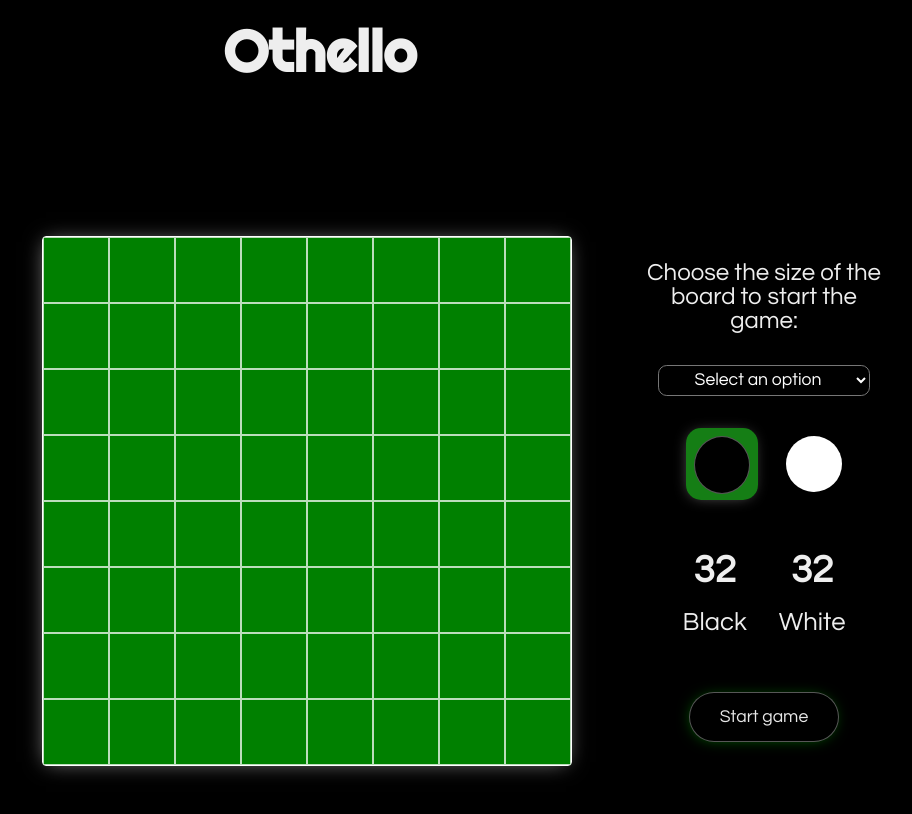
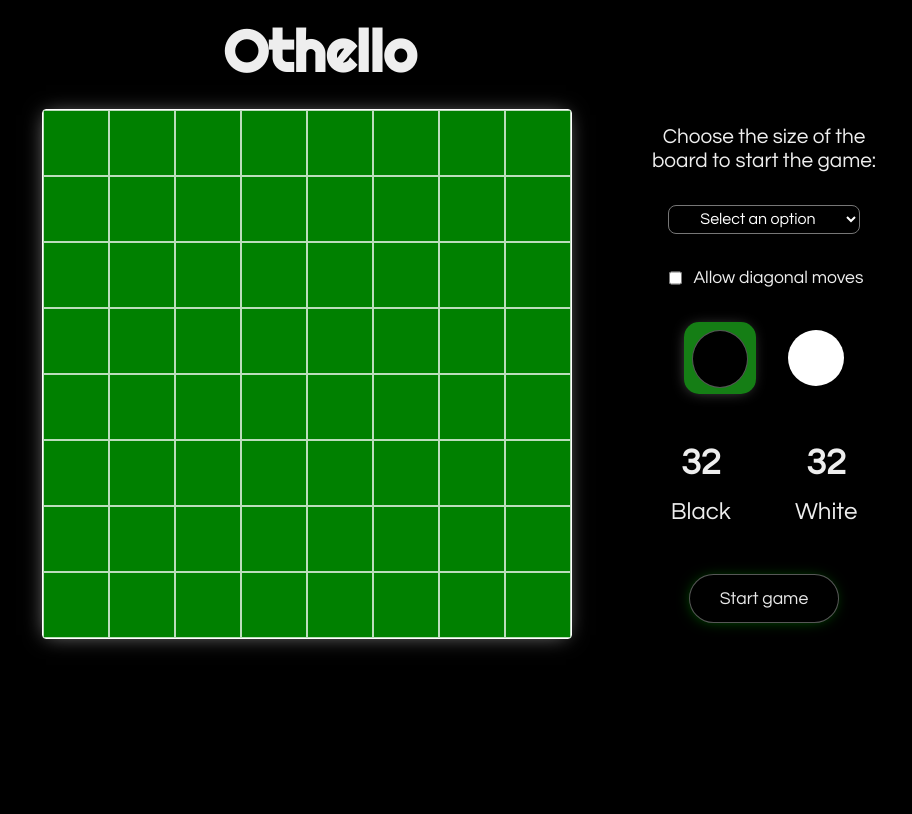
Before and after one commit to Camilaf19/othello-game2, a React (Create React App) app: page / in a window 1280 px wide. Shown: the top 814 px of the page, without its empty margins (205-1117 px from the left). Built offline with nearby package versions, Linux system fonts and the light colour scheme.

Commit message:
Allow diagonal moves

```diff
--- a/src/App.tsx
+++ b/src/App.tsx
@@ -10,26 +10,30 @@
   const initialBoard = new Board(8, 8)
   const [board, setBoard] = useState(initialBoard)
   const newBoard = board.initBoard()
+
   const [turn, setTurn] = useState(1)
   const [sizeBoard, setSizeBoard] = useState(8)
+  const [winner, setWinner] = useState('')
+  const [showModal, setShowModal] = useState(false)
+
   const [whiteTokens, setWhiteTokens] = useState((sizeBoard * sizeBoard) / 2)
   const [blackTokens, setBlackTokens] = useState((sizeBoard * sizeBoard) / 2)
-  const [winner, setWinner] = useState('')
-  const [show, setShow] = useState(false)
+  const [isCheckedDiagonal, setIsCheckedDiagonal] = useState(false)
+
+  const newWinner = turn === 1 ? 'White' : 'Black'
 
   useEffect(() => {
     if (whiteTokens <= 0 || blackTokens <= 0) {
-      const newWinner = turn === 1 ? 'White' : 'Black'
       setWinner(newWinner)
-      setShow(true)
+      setShowModal(true)
     }
-  }, [blackTokens, whiteTokens, turn])
+  }, [blackTokens, whiteTokens, turn, newWinner])
 
-  const handleChange = (event: React.ChangeEvent<HTMLSelectElement>) => {
-    const valueSelected = parseInt(event.target.value)
-    setSizeBoard(valueSelected)
-    setBoard(new Board(valueSelected, valueSelected))
-    const initTokens = (valueSelected * valueSelected) / 2
+  const handleChangeSelect = (event: React.ChangeEvent<HTMLSelectElement>) => {
+    const newSize = parseInt(event.target.value)
+    setSizeBoard(newSize)
+    setBoard(new Board(newSize, newSize))
+    const initTokens = (newSize * newSize) / 2
     setBlackTokens(initTokens)
     setWhiteTokens(initTokens)
   }
@@ -42,7 +46,7 @@
   }
 
   const handleClickBoard = (irow: number, icol: number) => {
-    const selectedCell = new Cell(irow, icol, turn)
+    const selectedCell = new Cell(irow, icol, turn, isCheckedDiagonal)
     const isValidMove = selectedCell.validateMove(board)
     selectedCell.createChain(irow, icol, turn, board)
     const tokensChanged = selectedCell.flippedTokens
@@ -50,7 +54,7 @@
     const updateTokens: Record<number, () => void> = {
       1: () => {
         setBlackTokens((prevBlackTokens) => prevBlackTokens - tokensChanged)
-        setWhiteTokens((prevWhiteTokens) => prevWhiteTokens + tokensChanged - 1)
+        setWhiteTokens((prevWhiteTokens) => prevWhiteTokens + tokensChanged -1)
         setTurn(2)
       },
       2: () => {
@@ -59,7 +63,7 @@
         setTurn(1)
       },
     }
-    debugger
+
     updateDataTurn(isValidMove, selectedCell, updateTokens)
   }
 
@@ -72,8 +76,7 @@
       setWhiteTokens(whiteTokens)
       setBlackTokens(blackTokens)
       if (!selectedCell.checkAvailableMoves(turn, board)) {
-        setShow(true)
-        const newWinner = turn === 1 ? 'White' : 'Black'
+        setShowModal(!showModal)
         setWinner(newWinner)
       }
     } else {
@@ -83,10 +86,14 @@
 
   const resetGameModal = () => {
     setBoard(initialBoard)
-    setWhiteTokens(32)
-    setBlackTokens(32)
+    setWhiteTokens((sizeBoard * sizeBoard) / 2)
+    setBlackTokens((sizeBoard * sizeBoard) / 2)
     setWinner('')
-    setShow(false)
+    setShowModal(false)
+  }
+
+  const onChangeCheckDiagonal = () => {
+    setIsCheckedDiagonal(!isCheckedDiagonal)
   }
 
   return (
@@ -103,21 +110,31 @@
           <h2 className='title-aside'>
             Choose the size of the board to start the game:
           </h2>
-          <select className='select' onChange={handleChange}>
+          <select
+            className='select'
+            onChange={handleChangeSelect}
+          >
             <option value={0}>Select an option</option>
             <option value={6}>6 x 6</option>
             <option value={8}>8 x 8</option>
             <option value={10}>10 x 10</option>
           </select>
-
+          <section className='check-diagonal'>
+            <input
+              type='checkbox'
+              checked={isCheckedDiagonal}
+              onChange={onChangeCheckDiagonal}
+            />
+            Allow diagonal moves
+          </section>
           <section className='turns-container'>
             <TokenDisplay
               className='token-black'
-              isSelected={turn === 1}
+              isChanged={turn === 1}
             />
             <TokenDisplay
               className='token-white'
-              isSelected={turn === 2}
+              isChanged={turn === 2}
             />
           </section>
           <PlayerStats
@@ -131,7 +148,7 @@
             Start game
           </button>
         </aside>
-        {show && (
+        {showModal && (
           <ModalWinner
             resetGameModal={resetGameModal}
             winner={winner}
--- a/src/classes/board.ts
+++ b/src/classes/board.ts
@@ -1,10 +1,8 @@
 
 export class Board {
-  rows: number
-  cols: number
   cells: number[][]
 
-  constructor(rows: number, cols: number) {
+  constructor(public rows: number, public cols: number) {
     this.rows = rows
     this.cols = cols
     this.cells = Array(this.rows)
--- a/src/classes/cells.ts
+++ b/src/classes/cells.ts
@@ -2,9 +2,10 @@
 
 export class Cell extends Board {
   neighbors: number[][]
+  neighborsDiagonal: number[][]
   flippedTokens: number = 0
 
-  constructor(rows: number, cols: number, public currentPlayer: number) {
+  constructor(rows: number, cols: number, public currentPlayer: number, public isCheckedDiagonal: boolean) {
     super(rows, cols)
     this.currentPlayer = currentPlayer
     this.neighbors = [
@@ -13,10 +14,17 @@
       [1, 0], // abajo
       [0, -1], // izquierda
     ]
+    this.neighborsDiagonal = [
+      [-1, -1], //arriba izquierda
+      [1, -1],  // abajo izquierda
+      [-1, 1], //arriba derecha
+      [1, 1] // abajo derecha
+    ]
+    this.isCheckedDiagonal = isCheckedDiagonal
   }
 
   //verificar los limites del tablero
-  validateLimit(row: number, col: number, board:Board): boolean {
+  validateLimit(row: number, col: number, board: Board): boolean {
     return (
       row >= 0 &&
       row < board.cells.length &&
@@ -27,28 +35,29 @@
 
   validateMove(Board: Board) {
     let isValid = false
-    //verifica si la celda está ocupada
+
+    //verify if the cell is occupied
     if (Board.cells[this.rows][this.cols] !== 0) {
       isValid = false
-    }
-    else {
-      //recorre todas las direcciones para encontrar una ficha adyacente que sea del oponente
-      this.neighbors.forEach((direction) => {
+    } else {
+      //scan all directions to find an adjacent tile that belongs to the opponent
+      [
+        ...this.neighbors,
+        ...(this.isCheckedDiagonal ? this.neighborsDiagonal : []),
+      ].forEach((direction) => {
         let row = this.rows + direction[0]
         let col = this.cols + direction[1]
 
-        //verifica si es un movimiento que cumpla con las condiciones
+
         if (this.validateLimit(row, col, Board)) {
           if (Board.cells[row][col] === 3 - this.currentPlayer) {
-            while (
-              this.validateLimit(row, col, Board) && Board.cells[row][col] === 3 - this.currentPlayer) {
+            while (this.validateLimit(row, col, Board) && Board.cells[row][col] === 3 - this.currentPlayer) {
               row += direction[0]
               col += direction[1]
-              if (
-                this.validateLimit(row, col, Board) && Board.cells[row][col] === this.currentPlayer ) {
+              if (this.validateLimit(row, col, Board) && Board.cells[row][col] === this.currentPlayer) {
                 // verifica al final de la cadena que haya una ficha actual
                 isValid = true
-                break;
+                break
               }
             }
           }
@@ -59,10 +68,12 @@
   }
 
   createChain(row: number, col: number, currentPlayer: number, Board: Board) {
-    //si es un movimiento valido recorre la cadena y cambia los valores de los tokens
+    //if it is a valid move it goes through the chain and changes the values of the tokens
     if (this.validateMove(Board)) {
-    debugger
-      this.neighbors.forEach((direction) => {
+      [
+        ...this.neighbors,
+        ...(this.isCheckedDiagonal ? this.neighborsDiagonal : []),
+      ].forEach((direction) => {
         let r = row + direction[0]
         let c = col + direction[1]
 
@@ -73,12 +84,14 @@
           r += direction[0]
           c += direction[1]
 
-          //encuentra la ficha del actual al final de la cadena
-          if (this.validateLimit(r, c, Board) && Board.cells[r][c] === currentPlayer) {
 
+          if (
+            this.validateLimit(r, c, Board) &&
+            Board.cells[r][c] === currentPlayer
+          ) {
             if (Board.cells[this.rows][this.cols] !== this.currentPlayer) {
               this.flippedTokens++
-              Board.cells[this.rows][this.cols] = this.currentPlayer // actualiza el valor de la celda que se hizo click
+              Board.cells[this.rows][this.cols] = this.currentPlayer // update the value of the cell
             }
             r = row + direction[0]
             c = col + direction[1]
@@ -87,7 +100,7 @@
               this.validateLimit(r, c, Board) &&
               Board.cells[r][c] === 3 - currentPlayer
             ) {
-              Board.cells[r][c] = currentPlayer // actualiza el valor de las celdas
+              Board.cells[r][c] = currentPlayer // update the value of the cells
               this.flippedTokens++
               r += direction[0]
               c += direction[1]
@@ -102,10 +115,19 @@
   checkAvailableMoves(currentPlayer: number, board: Board) {
     let isAvailable = false
 
-    //recorre el tablero para encontrar movimientos validos restantes, sino, devuelve false y pierde el jugador
+    //scans the board to find remaining valid moves, otherwise, returns false and the player will lose
     for (let rowIndex = 0; rowIndex < board.cells.length; rowIndex++) {
-      for (let colIndex = 0; colIndex < board.cells[rowIndex].length; colIndex++) {
-        let validateEachCell = new Cell(rowIndex, colIndex, currentPlayer)
+      for (
+        let colIndex = 0;
+        colIndex < board.cells[rowIndex].length;
+        colIndex++
+      ) {
+        let validateEachCell = new Cell(
+          rowIndex,
+          colIndex,
+          currentPlayer,
+          this.isCheckedDiagonal
+        )
         if (validateEachCell.validateMove(board)) {
           isAvailable = true
           return isAvailable
--- a/src/components/BoardComponent.tsx
+++ b/src/components/BoardComponent.tsx
@@ -3,11 +3,9 @@
 interface myProps {
   board: Board
   handleClickBoard: Function,
-
 }
 
 export const BoardComponent = ({ board, handleClickBoard }: myProps) => {
-
 
   return (
     <section className='board'>
--- a/src/components/TokenDisplay.tsx
+++ b/src/components/TokenDisplay.tsx
@@ -1,10 +1,10 @@
 interface myProps {
-  isSelected: boolean
+  isChanged: boolean
   className: string
 }
 
-export const TokenDisplay = ({ isSelected, className: classname }: myProps) => {
-  const classNameSelected = isSelected ? 'token-selected' : 'token-container'
+export const TokenDisplay = ({ isChanged, className: classname }: myProps) => {
+  const classNameSelected = isChanged ? 'token-selected' : 'token-container'
   return (
     <>
       <section className={classNameSelected}>
--- a/src/styles.css
+++ b/src/styles.css
@@ -90,7 +90,6 @@
 
 .aside-container {
   width: 15em;
-  height: 100vh;
   display: flex;
   flex-direction: column;
   margin: 0em 0.5em;
@@ -103,6 +102,7 @@
   text-align: center;
   font-weight: 200;
   margin: 0em;
+  font-size: 1.3em;
 }
 
 .select {
@@ -112,26 +112,34 @@
 text-align: center;
 background-color: #000000;
 color: white;
-font-size: 1.1em;
+font-size: 1em;
 font-family: 'Questrial', sans-serif;
+}
+
+.check-diagonal {
+  width: 100%;
+  display: flex;
+  justify-content: center;
+  gap: 0.5em;
+  font-size: 1.1em;
 }
 
 .turns-container {
   display: flex;
   justify-content: center;
-  gap: 1.8em;
+  gap: 2em;
 }
 
 .tokens-container {
   display: flex;
   justify-content: center;
   align-items: center;
-  gap: 2em;
+  gap: 4em;
 }
 
 .name-tokens {
   text-align: center;
-  font-size: 1.6em;
+  font-size: 1.5em;
 }
 
 .number-tokens {
@@ -152,7 +160,7 @@
   cursor: pointer;
   color: rgba(255, 255, 255, 0.911);
   box-shadow: -1px 1px 15px -5px #008000;
-  margin-top: 1.5em;
+  margin-top: 1em;
 }
 
 .buttons:hover {
```
